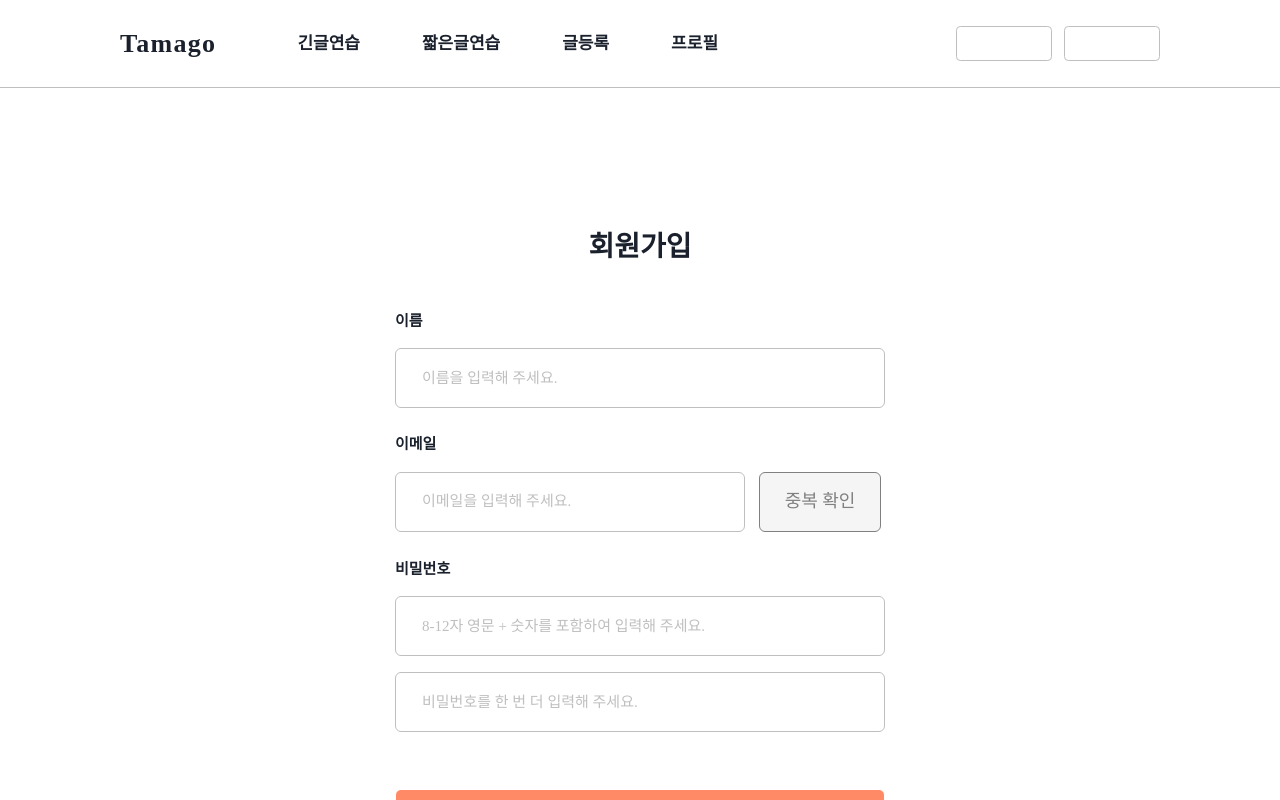
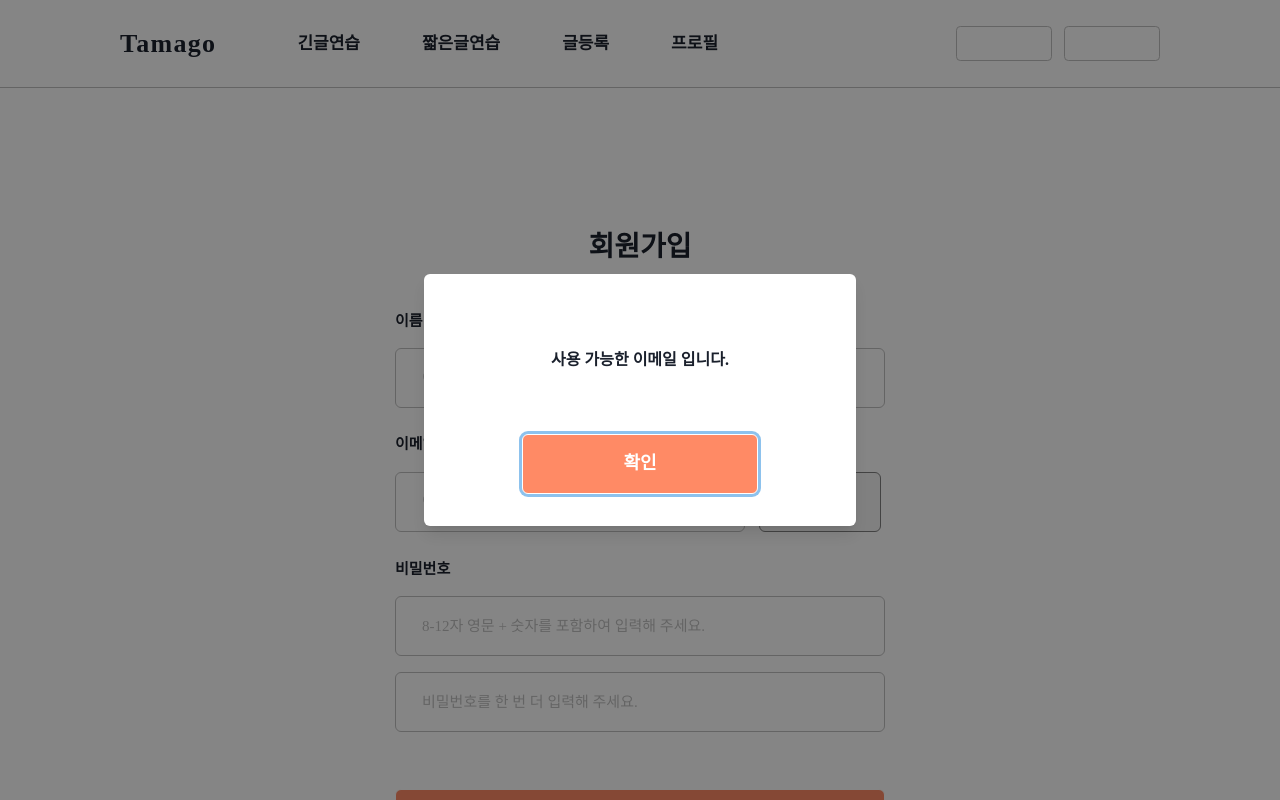
Before and after one commit to msdio/Tamago, a Next.js app in the folder client/: page /signup/form in a window 1280 px wide. Shown: the top 800 px of the page. Built offline with nearby package versions, Linux system fonts and the light colour scheme.

Commit message:
[#36] feat: Alert 크기 조정, 이메일 확인 alert 추가

```diff
--- a/client/src/components/common/Alert/index.tsx
+++ b/client/src/components/common/Alert/index.tsx
@@ -1,4 +1,4 @@
-import { Button, Modal, ModalBody, ModalContent, ModalFooter, ModalOverlay } from '@chakra-ui/react';
+import { Button, Flex, Modal, ModalBody, ModalContent, ModalFooter, ModalOverlay } from '@chakra-ui/react';
 import type { ReactNode } from 'react';
 
 interface AlertProps {
@@ -11,12 +11,13 @@ export default function Alert({ children, isOpen, onClose }: AlertProps) {
     <>
       <Modal isOpen={isOpen} onClose={onClose}>
         <ModalOverlay />
-        <ModalContent m='auto' p='33px'>
-          <ModalBody textAlign='center' mt='20px' mb='10px'>
-            {children}
+        <ModalContent m='auto' p='32px' w='432px'>
+          <ModalBody>
+            <Flex direction='column' alignItems='center' justify='center'>
+              {children}
+            </Flex>
           </ModalBody>
-
-          <ModalFooter justifyContent='center'>
+          <ModalFooter justifyContent='center' p='0'>
             <Button onClick={onClose}>확인</Button>
           </ModalFooter>
         </ModalContent>
--- a/client/src/components/password/index/index.tsx
+++ b/client/src/components/password/index/index.tsx
@@ -106,7 +106,7 @@ export default function InquiryPw({ handleNextStep }: InquiryPwProps) {
       )}
 
       <Alert isOpen={isOpen} onClose={onClose}>
-        <Box lineHeight='160%'>
+        <Box textAlign='center' mt='13px' mb='34px'>
           <Text fontWeight='700'>asdf123@naver.com 으로</Text>
           <Text fontWeight='700'>인증메일이 발송되었습니다.</Text>
           <Text mt='6px'>메일이 오지 않는다면 스팸함을 확인해 주세요.</Text>
--- a/client/src/components/signup/Form/index.tsx
+++ b/client/src/components/signup/Form/index.tsx
@@ -1,5 +1,6 @@
-import { Box, Button, Flex, Image } from '@chakra-ui/react';
+import { Box, Button, Flex, Image, Text, useDisclosure } from '@chakra-ui/react';
 
+import Alert from '@/components/common/Alert';
 import FormOr from '@/components/common/FormOr';
 import RegexInput from '@/components/common/RegexInput';
 import useRegexInputs from '@/hooks/useRegexInputs';
@@ -8,6 +9,8 @@ import { EMAIL_REGEX, PASSWORD_REGEX } from '@/utils/regex';
 import EmailInput from './EmailInput';
 
 export default function SignupForm() {
+  const { isOpen, onOpen, onClose } = useDisclosure();
+
   const [inputs, valids, handleInputChange] = useRegexInputs({
     name: /./,
     email: EMAIL_REGEX,
@@ -27,6 +30,7 @@ export default function SignupForm() {
   };
 
   return (
+    <>
       <Flex direction='column'>
         <Box mb='25px'>
           <RegexInput
@@ -94,5 +98,11 @@ export default function SignupForm() {
           </Button>
         </Flex>
       </Flex>
+      <Alert isOpen={true} onClose={onClose}>
+        <Box textAlign='center' mt='34px' mb='54px'>
+          <Text fontWeight='700'>사용 가능한 이메일 입니다.</Text>
+        </Box>
+      </Alert>
+    </>
   );
 }
```
Lines whose indentation alone changed are shown as unchanged.
